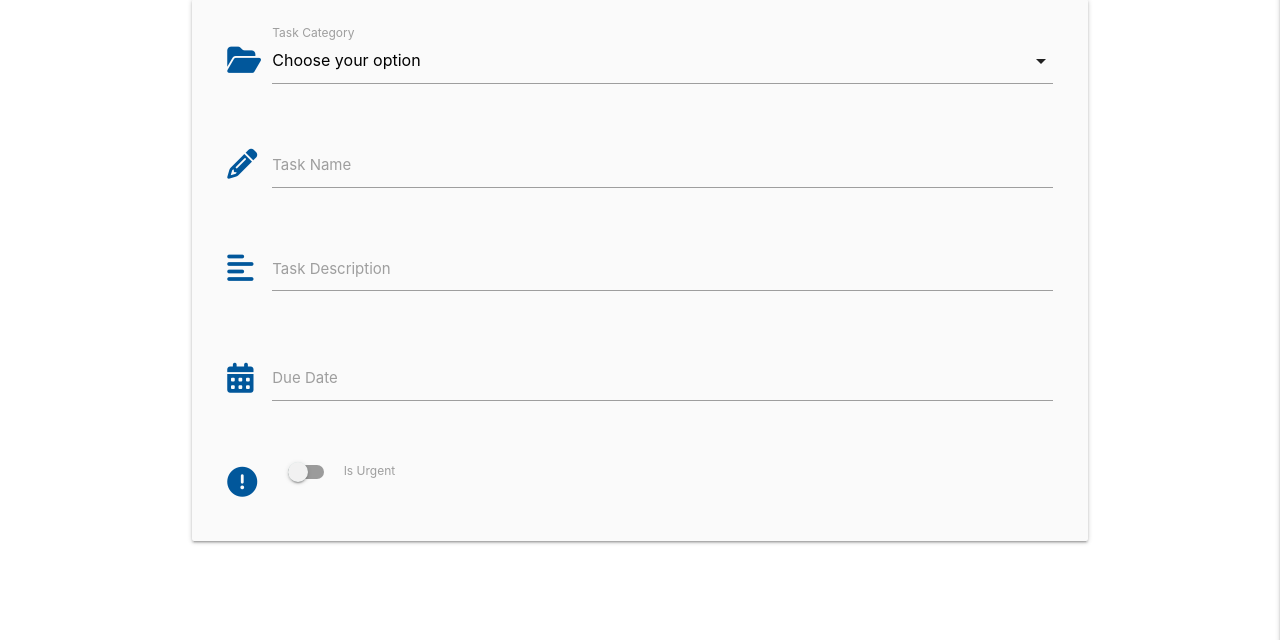
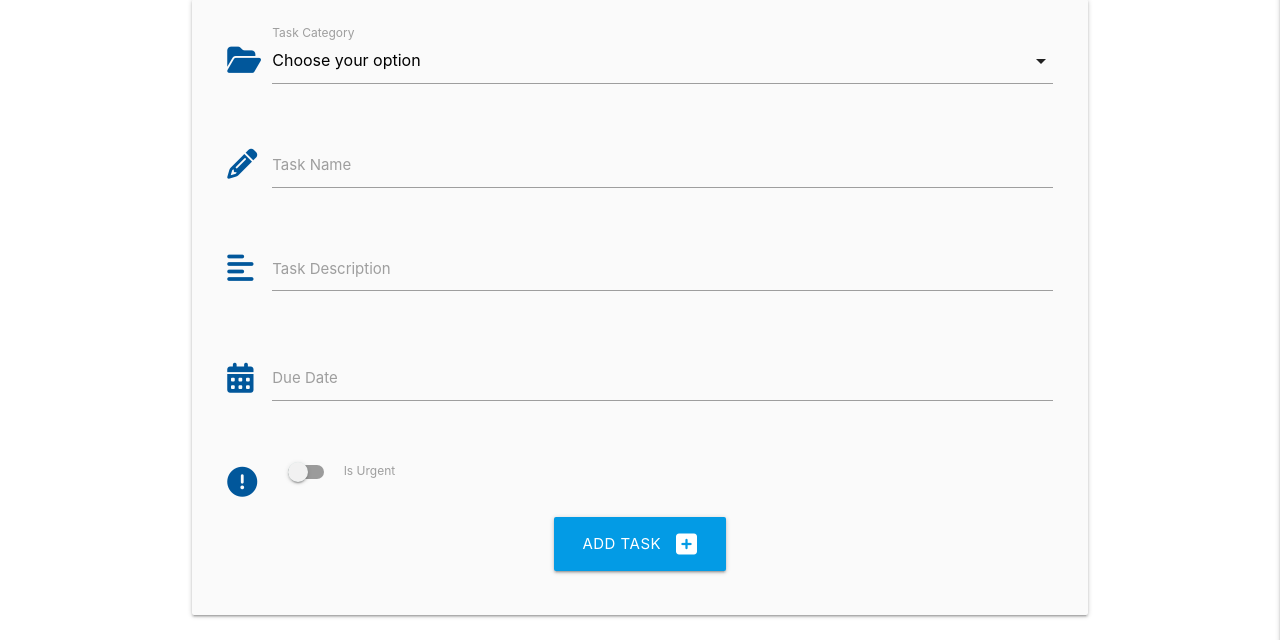
Before and after one commit to janebmckenna/mongoProject, a Flask app: page /add_task in a window 1280 px wide. Shown: the part 160-800 px from the top of the page. Run offline with Flask 3, Linux system fonts and the light colour scheme; data that the repository does not hold is empty; some libraries are stand-ins or nearby versions.

Commit message:
Feat: allow user to submit task to DB

```diff
--- a/app.py
+++ b/app.py
@@ -99,8 +99,22 @@ def logout():
     return redirect(url_for("login"))
 
 
-@app.route("/add_task")
+@app.route("/add_task", methods=["GET", "POST"])
 def add_task():
+    if request.method =="POST":
+        is_urgent = "on" if request.form.get("is_urgent") else "off"
+        task = {
+            "category_name": request.form.get("category_name"),
+            "task_name": request.form.get("task_name"),
+            "task_description": request.form.get("task_description"),
+            "is_urgent": request.form.get("is_urgent"),
+            "due_date": request.form.get("due_date"),
+            "created_by": session['user']
+        }
+        mongo.db.tasks.insert_one(task)
+        flash("Task added succesfully")
+        return redirect(url_for("get_tasks"))
+
     categories = mongo.db.categories.find().sort("category_name", 1)
     return render_template("add_task.html", categories=categories)
 
--- a/templates/add_task.html
+++ b/templates/add_task.html
@@ -4,7 +4,8 @@
     <h3 class="light-blue-text text-darken-4 center-align">Add Task</h3>
 
     <div class="row card-panel grey lighten-5">
-        <form class="col s12" method="POST" action="">
+        <form class="col s12" method="POST" action="{{ url_for('add_task') }}">
+            <!-- Category drop down -->
             <div class="row">
                 <div class="input-field col s12">
                     <i class="fas fa-folder-open prefix light-blue-text text-darken-4"></i>
@@ -17,6 +18,7 @@
                     <label for="category_name">Task Category</label>
                 </div>
             </div>
+            <!-- Task Name -->
             <div class="row">
                 <div class="input-field col s12">
                     <i class="fas fa-pencil-alt prefix light-blue-text text-darken-4"></i>
@@ -25,6 +27,7 @@
                     <label for="task_name">Task Name</label>
                 </div>
             </div>
+            <!-- Task Description -->
             <div class="row">
                 <div class="input-field col s12">
                     <i class="fas fa-align-left prefix light-blue-text text-darken-4"></i>
@@ -33,6 +36,7 @@
                     <label for="task_description">Task Description</label>
                 </div>
             </div>
+            <!-- Due date picker -->
             <div class="row">
                 <div class="input-field col s12">
                     <i class="fas fa-calendar-alt prefix light-blue-text text-darken-4"></i>
@@ -40,6 +44,7 @@
                     <label for="due_date">Due Date</label>
                 </div>
             </div>
+            <!-- urgent button -->
             <div class="row">
                 <div class="input-field col s12">
                     <div class="switch">
@@ -52,6 +57,12 @@
                       </div>
                 </div>
             </div>
+            <!-- Submit Button -->
+            <div class="row">
+                <div class="col s12 center-align">
+                    <button type="submit" class="btn-large light-blue darken-1 text-shaddow">Add Task <i class="fas fa-plus-square right"></i></button>
+                </div>
+            </div>
         </form>
       </div>
 
--- a/templates/tasks.html
+++ b/templates/tasks.html
@@ -1,5 +1,7 @@
 {% extends "base.html" %}
 {% block content %}
+
+    <h3 class="light-blue-text text-darken-4 center-align">All Tasks</h3>
 
     <ul class="collapsible">
         {% for task in tasks %}
@@ -19,6 +21,7 @@
                 <p>
                     {{task.task_description}}
                 </p>
+                <p>By:<em></em> {{ task.created_by}}</em></p>
             </div>
         </li>
         {% endfor %}
```
